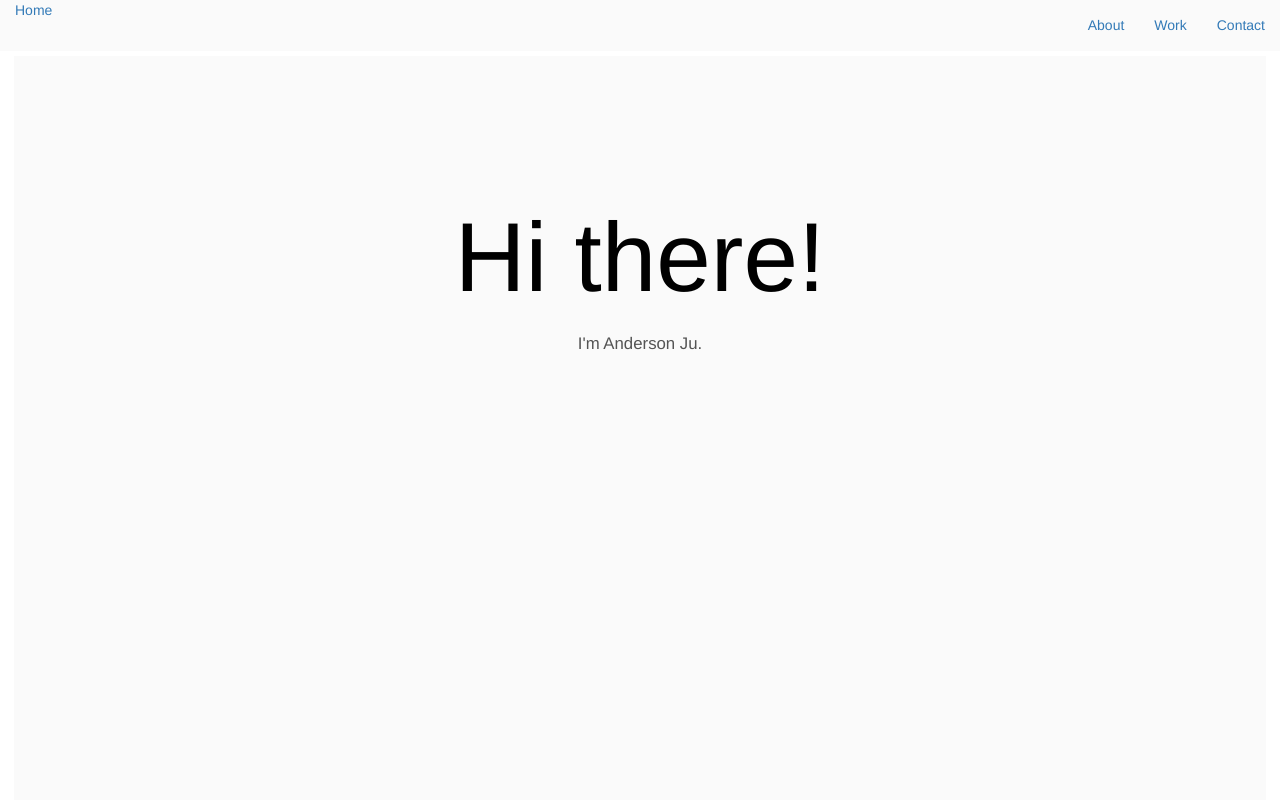
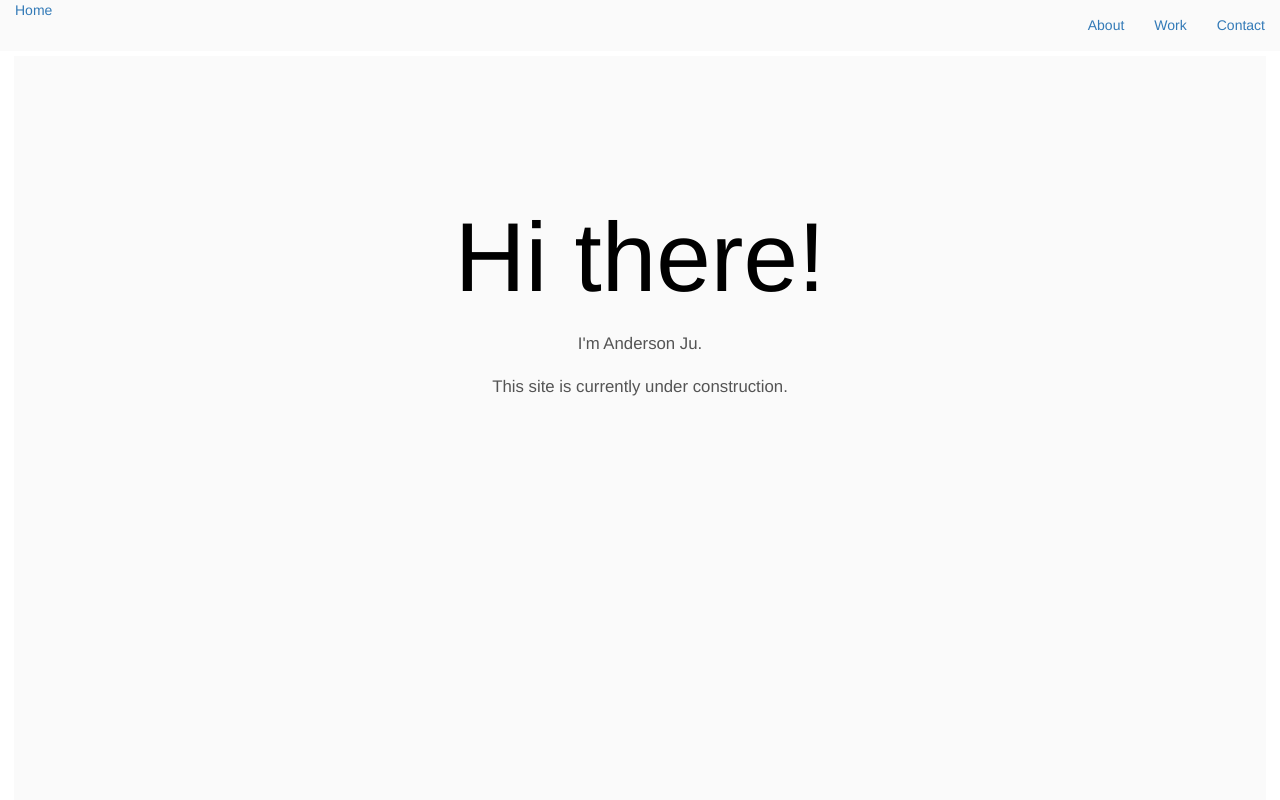
Before and after one commit to andersonju9797/andersonju9797.github.io, a plain HTML site: page index.html in a window 1280 px wide. Shown: the top 800 px of the page. Drawn offline with Linux system fonts and the light colour scheme.

Commit message:
Under Construction Notice

```diff
--- a/index.html
+++ b/index.html
@@ -33,6 +33,7 @@
 			<div class="col-lg-6 col-lg-offset-3">
 				<h1>Hi there!</h1>
 				<p>I'm Anderson Ju.</p>
+				<p>This site is currently under construction.</p>
 			</div>
 			<div class="col-lg-4"></div>
 		</header>
```
